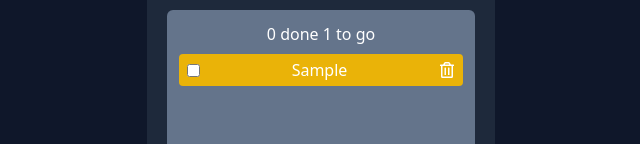
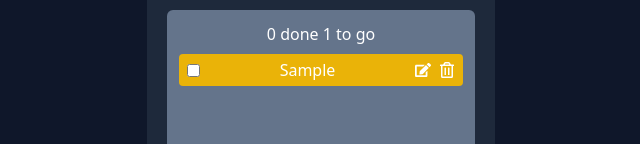
Before and after one commit to MuhammedJaseemVK/todo, a React (Create React App) app: page / in a window 1280 px wide. Both pictures are taken after typing "Sample" into the empty fields and a click on the button "Add". Shown: the part 286-430 px from the top of the page, without its empty margins (319-959 px from the left). Built offline with nearby package versions, Linux system fonts and the light colour scheme.

Commit message:
added edit todo feature

```diff
--- a/src/App.js
+++ b/src/App.js
@@ -47,6 +47,12 @@ function App() {
     localStorage.setItem('todos', JSON.stringify(newList));
     setToDoList(newList);
   }
+  const handleEdit = (index, newText) => {
+    const updatedList = [...toDoList];
+    updatedList[index].task = newText;
+    localStorage.setItem('todos', JSON.stringify(updatedList));
+    setToDoList(updatedList);
+  };
 
   useEffect(() => {
     if (localStorage.getItem('todos')) {
@@ -86,7 +92,7 @@ function App() {
             {doneToDos} done {activeToDos} to go
             {
               toDoList.map((toDoElement, index) => {
-                return <Todo key={index} todoItem={toDoElement} handleDelete={() => handleDelete(index)} handleStatus={() => handleStatus(index)} />
+                return <Todo key={index} todoItem={toDoElement} handleDelete={() => handleDelete(index)} handleStatus={() => handleStatus(index)} handleEdit={(newText)=>handleEdit(index,newText)} />
               })
             }
           </>
--- a/src/Todo.js
+++ b/src/Todo.js
@@ -1,13 +1,36 @@
 import React from 'react';
-import { FaRegTrashAlt } from 'react-icons/fa'
+import { useState } from 'react';
+import { FaRegTrashAlt, FaEdit } from 'react-icons/fa'
 
 function Todo(props) {
+    const [isEditing, setIsEditing] = useState(false);
+    const [editedText, setEditedText] = useState(props.todoItem.task)
 
+    const handleEdit = () => {
+        setIsEditing(!isEditing);
+        props.handleEdit(editedText)
+    }
+    const handleChange = (event) => {
+        setEditedText(event.target.value);
+    }
+    const handleKeyDown = (event) => {
+        if (event.key === 'Enter') {
+            handleEdit();
+        }
+    }
     return (
-        <div className={`${props.todoItem.status?'line-through ':''} flex justify-between items-center rounded bg-yellow-500 px-2 py-1  w-full`}>
+        <div className={`${props.todoItem.status ? 'line-through ' : ''} flex justify-between items-center rounded bg-yellow-500 px-2 py-1  w-full`}>
             <input type="checkbox" checked={props.todoItem.status} name="checkbox" onChange={props.handleStatus} />
-            {props.todoItem.task}
+            {/* {props.todoItem.task} */}
+            {
+                isEditing ? (
+                    <input type="text" className='rounded-md bg-slate-500 w-1/2' value={editedText} onChange={handleChange} onKeyDown={handleKeyDown} name="editTodo" />
+                ) : (props.todoItem.task)
+            }
+            <div className="flex gap-2">
+            <FaEdit onClick={handleEdit} />
             <FaRegTrashAlt onClick={props.handleDelete} />
+            </div>
         </div>
     )
 }
```
